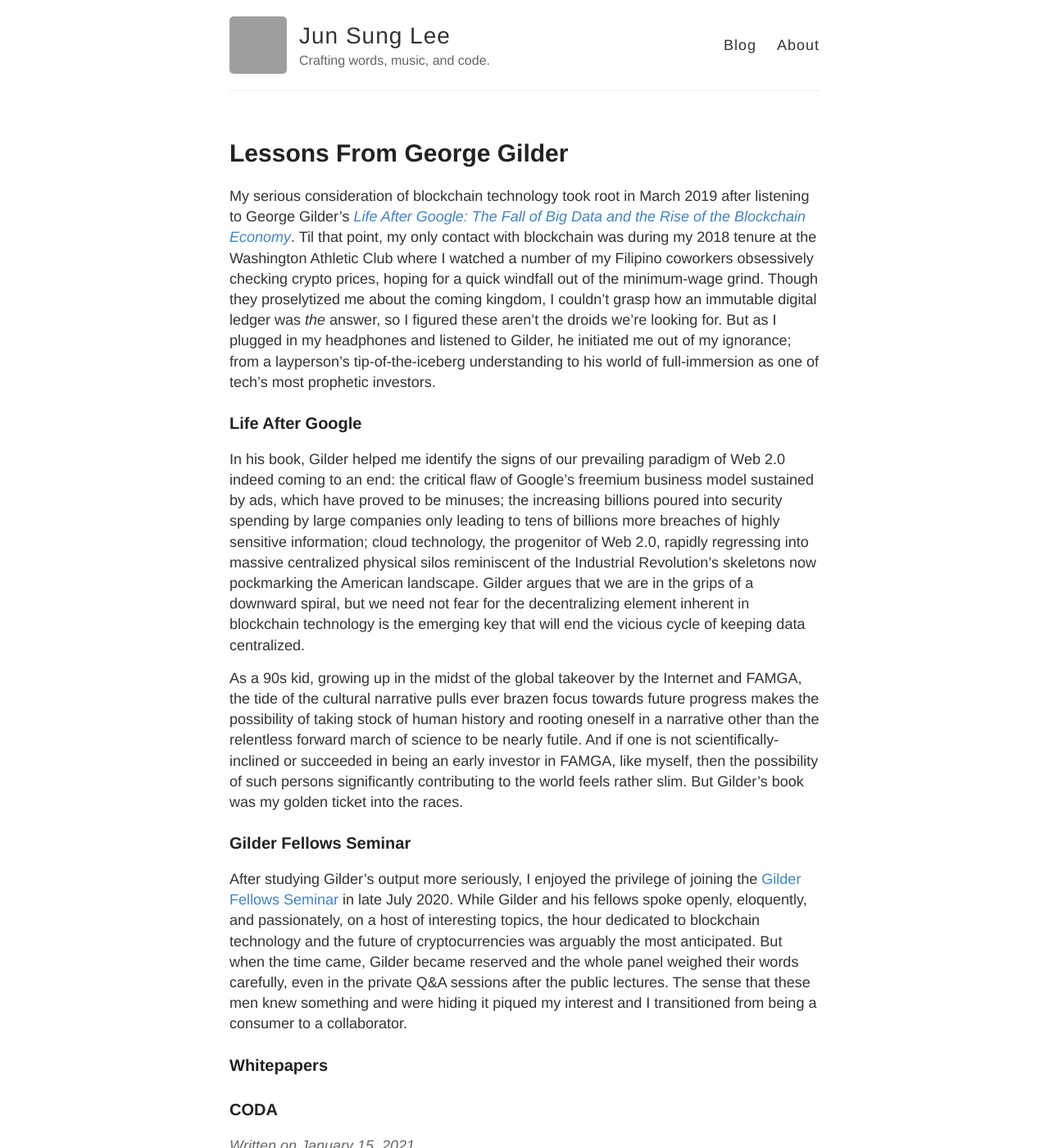
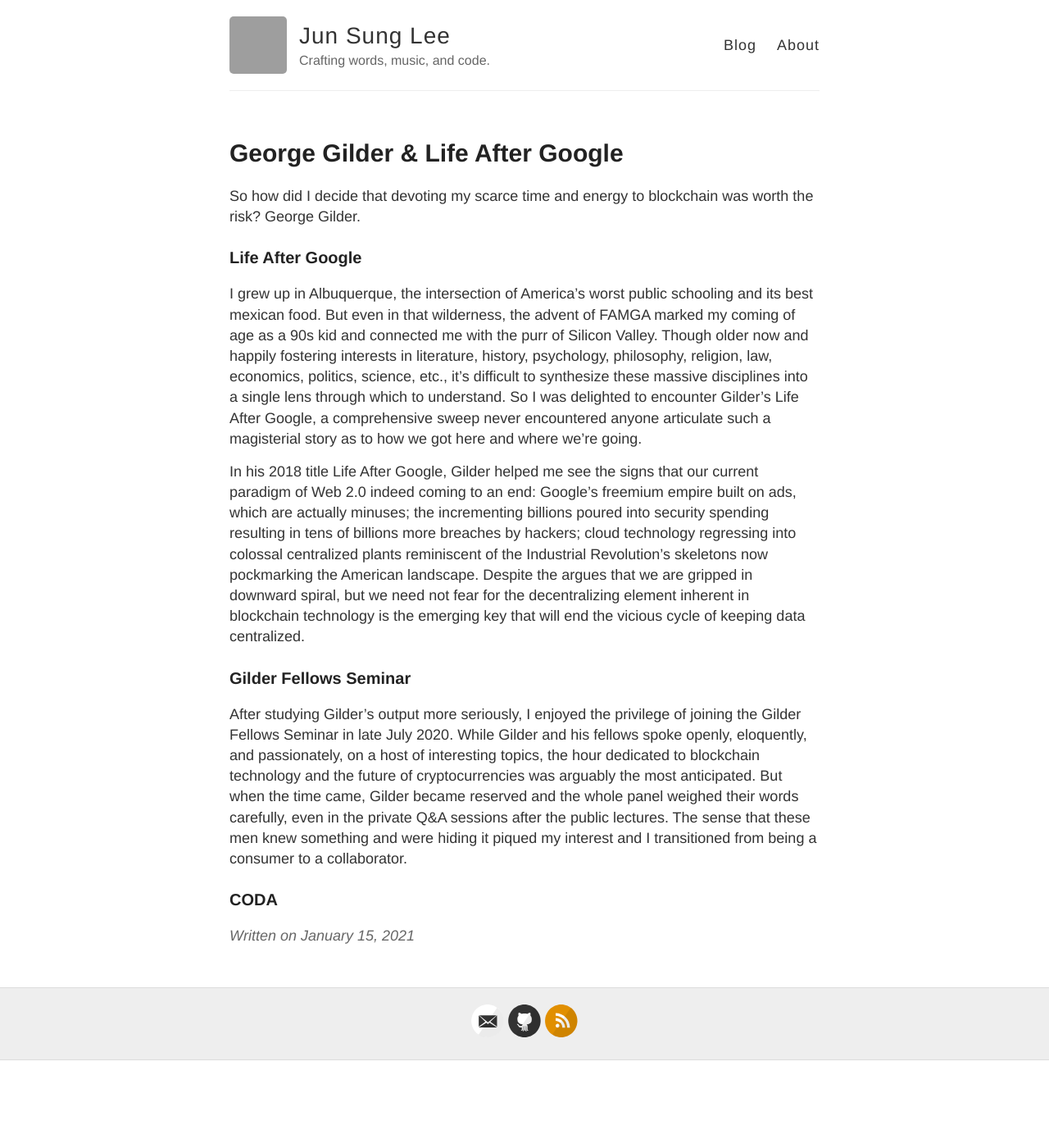
Before and after one commit to poastmil/junsunglee.com, a Jekyll site: the page built from _posts/2021-1-15-Lessons-From-George-Gilder.md, in a window 1280 px wide and 1400 px high. Shown: the whole window at 82% size. Built offline with Jekyll 4.4.1, drawn with Linux system fonts in a browser that asks for light colours; grey boxes are pictures that could not be loaded.

Commit message:
Update 2021-1-15-Lessons-From-George-Gilder.md

```diff
--- a/_posts/2021-1-15-Lessons-From-George-Gilder.md
+++ b/_posts/2021-1-15-Lessons-From-George-Gilder.md
@@ -1,21 +1,17 @@
 ---
 layout: post
-title: Lessons From George Gilder
+title: George Gilder & Life After Google
 ---
 
-My serious consideration of blockchain technology took root in March 2019 after listening to George Gilder's *[Life After Google: The Fall of Big Data and the Rise of the Blockchain Economy](https://www.amazon.com/Life-After-Google-Blockchain-Economy/dp/1621575764)*. Til that point, my only contact with blockchain was during my 2018 tenure at the Washington Athletic Club where I watched a number of my Filipino coworkers obsessively checking crypto prices, hoping for a quick windfall out of the minimum-wage grind. Though they proselytized me about the coming kingdom, I couldn't grasp how an immutable digital ledger was *the* answer, so I figured these aren't the droids we're looking for. But as I plugged in my headphones and listened to Gilder, he initiated me out of my ignorance; from a layperson's tip-of-the-iceberg understanding to his world of full-immersion as one of tech's most prophetic investors.
+So how did I decide that devoting my scarce time and energy to blockchain was worth the risk? George Gilder.
 
 ### Life After Google
 
-In his book, Gilder helped me identify the signs of our prevailing paradigm of Web 2.0 indeed coming to an end: the critical flaw of Google's freemium business model sustained by ads, which have proved to be minuses; the increasing billions poured into security spending by large companies only leading to tens of billions more breaches of highly sensitive information; cloud technology, the progenitor of Web 2.0, rapidly regressing into massive centralized physical silos reminiscent of the Industrial Revolution's skeletons now pockmarking the American landscape. Gilder argues that we are in the grips of a downward spiral, but we need not fear for the decentralizing element inherent in blockchain technology is the emerging key that will end the vicious cycle of keeping data centralized.
+I grew up in Albuquerque, the intersection of America’s worst public schooling and its best mexican food. But even in that wilderness, the advent of FAMGA marked my coming of age as a 90s kid and connected me with the purr of Silicon Valley. Though older now and happily fostering interests in literature, history, psychology, philosophy, religion, law, economics, politics, science, etc., it’s difficult to synthesize these massive disciplines into a single lens through which to understand. So I was delighted to encounter Gilder’s Life After Google, a comprehensive sweep never encountered anyone articulate such a magisterial story as to how we got here and where we’re going.
 
-As a 90s kid, growing up in the midst of the global takeover by the Internet and FAMGA, the tide of the cultural narrative pulls ever brazen focus towards future progress makes the possibility of taking stock of human history and rooting oneself in a narrative other than the relentless forward march of science to be nearly futile. And if one is not scientifically-inclined or succeeded in being an early investor in FAMGA, like myself, then the possibility of such persons significantly contributing to the world feels rather slim. But Gilder's book was my golden ticket into the races.
+In his 2018 title Life After Google, Gilder helped me see the signs that our current paradigm of Web 2.0 indeed coming to an end: Google’s freemium empire built on ads, which are actually minuses; the incrementing billions poured into security spending resulting in tens of billions more breaches by hackers; cloud technology regressing into colossal centralized plants reminiscent of the Industrial Revolution’s skeletons now pockmarking the American landscape. Despite the argues that we are gripped in downward spiral, but we need not fear for the decentralizing element inherent in blockchain technology is the emerging key that will end the vicious cycle of keeping data centralized.
 
 ### Gilder Fellows Seminar
-
-After studying Gilder's output more seriously, I enjoyed the privilege of joining the [Gilder Fellows Seminar](https://www.discovery.org/econ/2020/08/06/gilder-fellows-virtual-seminar/) in late July 2020. While Gilder and his fellows spoke openly, eloquently, and passionately, on a host of interesting topics, the hour dedicated to blockchain technology and the future of cryptocurrencies was arguably the most anticipated. But when the time came, Gilder became reserved and the whole panel weighed their words carefully, even in the private Q&A sessions after the public lectures. The sense that these men knew something and were hiding it piqued my interest and I transitioned from being a consumer to a collaborator.
-
-### Whitepapers
-
+After studying Gilder’s output more seriously, I enjoyed the privilege of joining the Gilder Fellows Seminar in late July 2020. While Gilder and his fellows spoke openly, eloquently, and passionately, on a host of interesting topics, the hour dedicated to blockchain technology and the future of cryptocurrencies was arguably the most anticipated. But when the time came, Gilder became reserved and the whole panel weighed their words carefully, even in the private Q&A sessions after the public lectures. The sense that these men knew something and were hiding it piqued my interest and I transitioned from being a consumer to a collaborator.
 
 ### CODA
```
